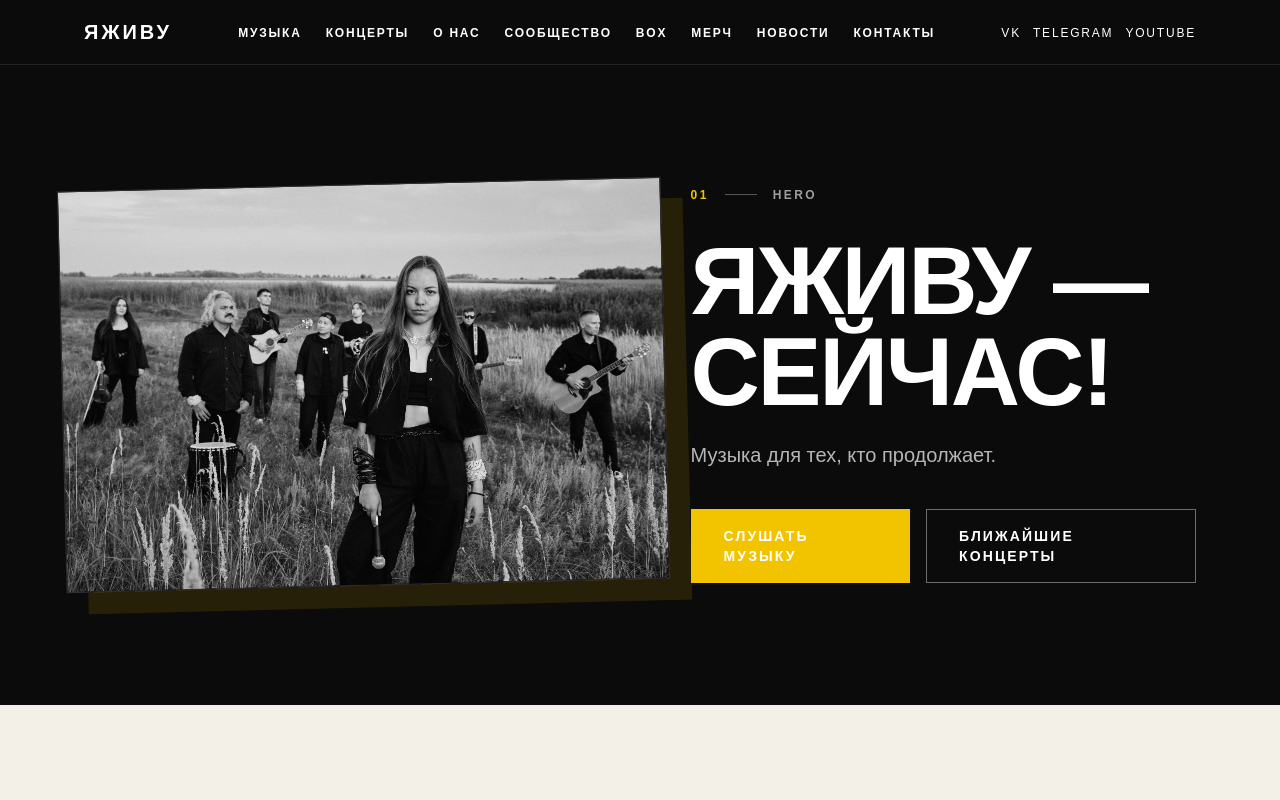
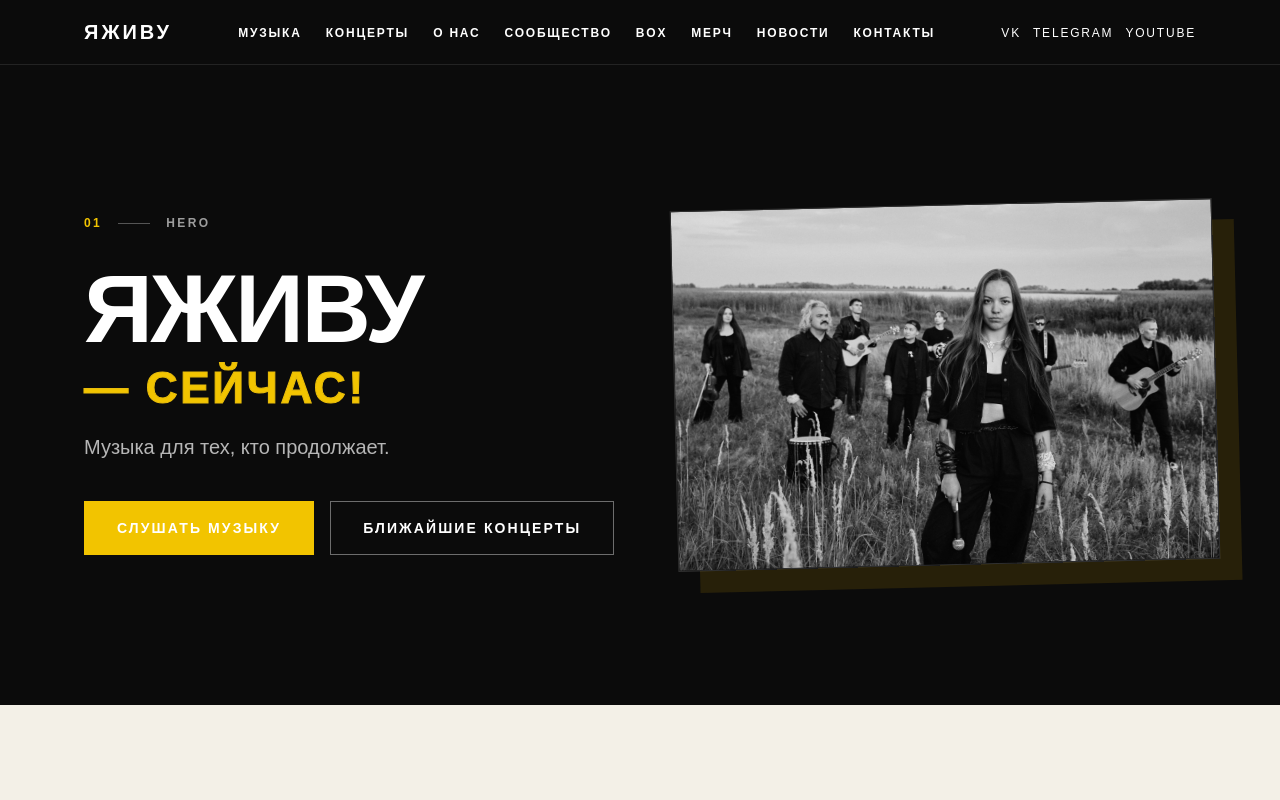
Before and after one commit to DaryaRik/yazhivu, a Next.js app: page / in a window 1280 px wide. Shown: the top 800 px of the page. Built offline with nearby package versions, Linux system fonts and the light colour scheme.

Commit message:
Основной сайт: Hero — текст слева, фото группы в горизонтальной рамке (+8%) как в макете; Финал — жёлтый заголовок с контуром и кнопка «Прийти на концерт»

```diff
--- a/app/page.tsx
+++ b/app/page.tsx
@@ -35,14 +35,42 @@ export default function Home() {
       <Header />
 
       <main>
-        {/* 01 / HERO */}
+        {/* 01 / HERO — текст слева, фото группы в горизонтальной рамке справа (как в макете) */}
         <section
           id="hero"
-          className="relative bg-black text-white"
+          className="relative overflow-hidden bg-black text-white"
           aria-labelledby="hero-title"
         >
-          <div className="relative mx-auto grid min-h-[80vh] w-full max-w-6xl items-center gap-12 px-5 py-24 lg:grid-cols-[1.05fr_0.95fr]">
-          {/* Фото группы в горизонтальном формате (public/images/hero), масштаб +8%, в рамке с наклоном */}
+          <div className="relative mx-auto grid min-h-[80vh] w-full max-w-6xl items-center gap-14 px-5 py-24 lg:grid-cols-[1.05fr_0.95fr]">
+            <div className="relative order-1 flex flex-col justify-center lg:order-none">
+              <SectionLabel number="01" title="HERO" inverted />
+              <h1
+                id="hero-title"
+                className="mt-8 text-5xl font-black uppercase leading-[0.95] tracking-tight sm:text-7xl lg:text-8xl"
+              >
+                ЯЖИВУ
+                <span className="mt-3 block text-transparent [-webkit-text-stroke:1.1px_#e8bc0a] text-[0.46em] tracking-[0.06em] text-yellow">
+                  — сейчас!
+                </span>
+              </h1>
+              <p className="mt-6 max-w-xl text-lg text-white/70 sm:text-xl">
+                Музыка для тех, кто продолжает.
+              </p>
+              <div className="mt-10 flex flex-col gap-4 sm:flex-row">
+                <a
+                  href="#music"
+                  className="border border-yellow bg-yellow px-8 py-4 text-center text-sm font-bold uppercase tracking-[0.15em] text-black transition-colors hover:bg-transparent hover:text-yellow"
+                >
+                  Слушать музыку
+                </a>
+                <a
+                  href="#concerts"
+                  className="border border-white/40 px-8 py-4 text-center text-sm font-bold uppercase tracking-[0.15em] text-white transition-colors hover:border-yellow hover:text-yellow"
+                >
+                  Ближайшие концерты
+                </a>
+              </div>
+            </div>
             <div className="relative order-2 lg:order-none">
               <div
                 className="relative aspect-[3/2] w-full origin-center overflow-hidden border border-white/15 shadow-[20px_20px_0_rgba(185,143,6,0.16)]"
@@ -50,38 +78,12 @@ export default function Home() {
               >
                 <Image
                   src="/images/hero/hero-01.jpg"
-                alt="Группа ЯЖИВУ — вся группа"
+                  alt="ЯЖИВУ — вся группа"
                   fill
                   priority
                   sizes="(max-width: 1024px) 100vw, 50vw"
                   className="object-cover object-center grayscale"
                 />
-            </div>
-          </div>
-          <div className="relative order-1 flex flex-col justify-center lg:order-none">
-            <SectionLabel number="01" title="HERO" inverted />
-            <h1
-              id="hero-title"
-              className="mt-8 text-5xl font-black uppercase leading-[0.95] tracking-tight sm:text-7xl lg:text-8xl"
-            >
-              ЯЖИВУ — СЕЙЧАС!
-            </h1>
-            <p className="mt-6 max-w-xl text-lg text-white/70 sm:text-xl">
-              Музыка для тех, кто продолжает.
-            </p>
-            <div className="mt-10 flex flex-col gap-4 sm:flex-row">
-              <a
-                href="#music"
-                className="border border-yellow bg-yellow px-8 py-4 text-sm font-bold uppercase tracking-[0.15em] text-black transition-colors hover:bg-transparent hover:text-yellow"
-              >
-                Слушать музыку
-              </a>
-              <a
-                href="#concerts"
-                className="border border-white/40 px-8 py-4 text-sm font-bold uppercase tracking-[0.15em] text-white transition-colors hover:border-yellow hover:text-yellow"
-              >
-                Ближайшие концерты
-              </a>
               </div>
             </div>
           </div>
@@ -541,21 +543,31 @@ export default function Home() {
           </div>
         </section>
 
-        {/* 11 / ФИНАЛЬНЫЙ ЭКРАН */}
+        {/* 11 / ФИНАЛ */}
         <section
           id="final"
           className="bg-black text-white"
           aria-labelledby="final-title"
         >
-          <div className="mx-auto flex min-h-[70vh] w-full max-w-6xl flex-col items-center justify-center px-5 py-32 text-center">
-            <SectionLabel number="11" title="ФИНАЛЬНЫЙ ЭКРАН" inverted />
+          <div className="mx-auto flex min-h-[76vh] w-full max-w-6xl flex-col items-center justify-center px-5 py-32 text-center">
+            <SectionLabel number="11" title="ФИНАЛ" inverted />
             <p
               id="final-title"
-              className="mt-10 text-5xl font-black uppercase leading-[0.95] tracking-tight sm:text-7xl lg:text-8xl"
+              className="mt-10 text-6xl font-black uppercase leading-[1.04] tracking-tight text-yellow sm:text-8xl lg:text-9xl"
             >
-              ЯЖИВУ — СЕЙЧАС!
+              ЯЖИВУ
+              <span className="block text-transparent [-webkit-text-stroke:1.2px_#e8bc0a]">
+                — сейчас!
+              </span>
             </p>
-            <p className="mt-6 text-lg text-white/60">Жизнь продолжается.</p>
+            <div className="mt-12">
+              <a
+                href="#concerts"
+                className="inline-block border border-yellow bg-yellow px-10 py-4 text-sm font-bold uppercase tracking-[0.2em] text-black transition-colors hover:bg-transparent hover:text-yellow"
+              >
+                Прийти на концерт
+              </a>
+            </div>
           </div>
         </section>
       </main>
```
Lines whose indentation alone changed are shown as unchanged.
